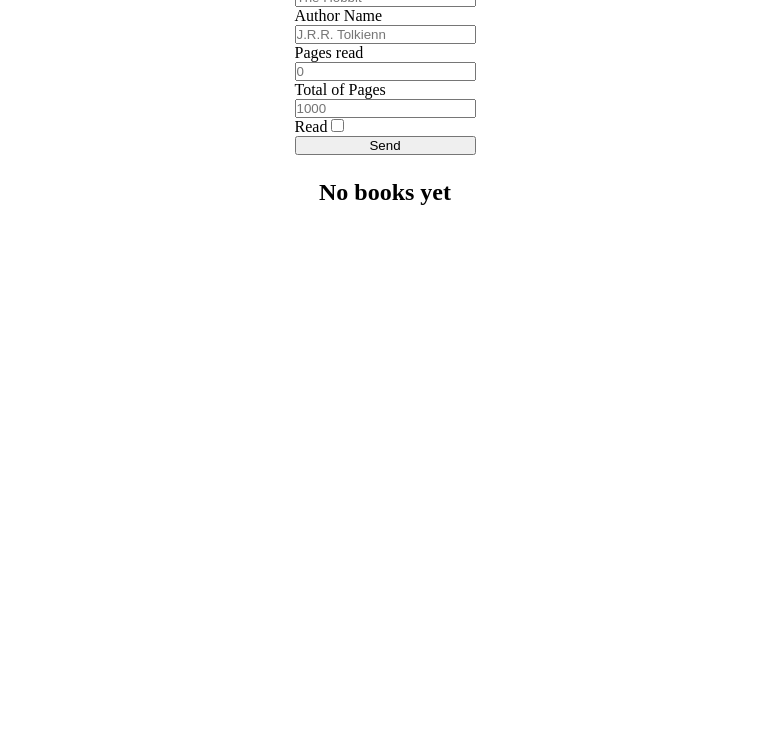
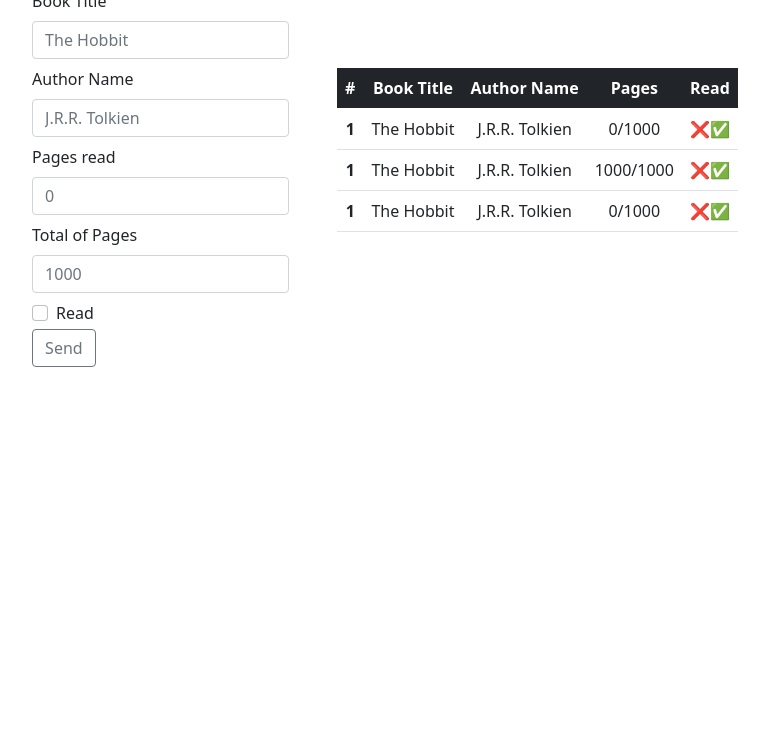
Before and after one commit to felipemagrassi/library-js, a plain HTML site: page index.html in a window 1280 px wide. Shown: the part 67-800 px from the top of the page, without its empty margins (255-1024 px from the left). Drawn offline with nearby package versions, Linux system fonts and the light colour scheme.

Commit message:
html e css feitos, terminar a logica do javascript

```diff
--- a/index.html
+++ b/index.html
@@ -5,6 +5,7 @@
   <meta charset="UTF-8">
   <meta http-equiv="X-UA-Compatible" content="IE=edge">
   <meta name="viewport" content="width=device-width, initial-scale=1.0">
+  <link href="https://cdn.jsdelivr.net/npm/bootstrap@5.0.2/dist/css/bootstrap.min.css" rel="stylesheet" integrity="sha384-EVSTQN3/azprG1Anm3QDgpJLIm9Nao0Yz1ztcQTwFspd3yD65VohhpuuCOmLASjC" crossorigin="anonymous">
   <link rel="stylesheet" href="style.css">
   <title>Library</title>
 </head>
@@ -12,36 +13,77 @@
 <body>
 
   <main>
+    <div class='addBook'>
       <h1 class="title">Library</h1>
-
       <section class="add-book">
         <form action="">
-        <label for="title">Book Title</label>
-        <input placeholder="The Hobbit" required type="text" name="title" id="title">
-        <label for="author">Author Name</label>
-        <input placeholder="J.R.R. Tolkienn" required type="text" name="author" id="author">
-
-          <label for="page-read">Pages read</label>
-          <input placeholder="0" type="number" name="page-read" id="page-read">
-
-          <label for="pages">Total of Pages</label>
-          <input placeholder="1000" required type="number" name="pages" id="pages">
-        <div class="read">
-          <label for="read">Read</label>
-          <input type="checkbox" name="read" id="read">
+          <div class="mb-2">
+            <label class='form-label' for="title">Book Title</label>
+            <input class='form-control' placeholder="The Hobbit" required type="text" name="title" id="title">
           </div>
-        <input value='Send' type='button' onclick="addBookToLibrary()">
+          <div class="mb-2">
+            <label class='form-label' for="author">Author Name</label>
+            <input class='form-control' placeholder="J.R.R. Tolkien" required type="text" name="author" id="author">
+          </div>
+          <div class="mb-2">
+            <label class='form-label' for="pagesRead">Pages read</label>
+            <input class='form-control' placeholder="0" min='0' type="number" name="pagesRead" id="pagesRead">
+          </div>
+          <div class="mb-2  ">
+            <label class='form-label' for="totalPages">Total of Pages</label>
+            <input class='form-control' placeholder="1000" min='0' required type="number" name="totalPages" id="totalPages">
+          </div>
+          <div class="mb-1 form-check">
+            <input class="form-check-input" type="checkbox" name='read' value="read" id="flexCheckDefault">
+            <label class="form-check-label" for="flexCheckDefault">
+              Read
+            </label>
+          </div>
+          <button class="btn btn-outline-secondary" type="submit" id="button-addon1"> Send </button>
         </form>
       </section>
-
+  </div>
     <section class="library">
-      <h1>No books yet</h1>
       <div class="show-books">
+        <table class="table table-hover table-responsive text-center">
+          <thead class='table-dark'>
+            <tr>
+              <th scope="col">#</th>
+              <th scope="col">Book Title</th>
+              <th scope="col">Author Name</th>
+              <th scope="col">Pages</th>
+              <th scope="col">Read</th>
+            </tr>
+          </thead>
+          <tbody>
+            <tr>
+              <th scope="row">1</th>
+              <td>The Hobbit</td>
+              <td>J.R.R. Tolkien</td>
+              <td>0/1000</td>
+              <td>❌✅</td>
+            </tr>
+            <tr>
+              <th scope="row">1</th>
+              <td>The Hobbit</td>
+              <td>J.R.R. Tolkien</td>
+              <td>1000/1000</td>
+              <td>❌✅</td>
+            </tr>
+            <tr>
+              <th scope="row">1</th>
+              <td>The Hobbit</td>
+              <td>J.R.R. Tolkien</td>
+              <td>0/1000</td>
+              <td>❌✅</td>
+            </tr>
+          </tbody>
+        </table>
       </div>
     </section>
   </main>
 
-
+  <script src="https://cdn.jsdelivr.net/npm/bootstrap@5.0.2/dist/js/bootstrap.min.js" integrity="sha384-cVKIPhGWiC2Al4u+LWgxfKTRIcfu0JTxR+EQDz/bgldoEyl4H0zUF0QKbrJ0EcQF" crossorigin="anonymous"></script>
   <script src="library.js"></script>
 
 </body>
--- a/library.js
+++ b/library.js
@@ -1,46 +1,42 @@
 let myLibrary = [];
 let uniqueID = 0;
+const form = document.querySelector("form");
 
-function Book(author, title, pages, totalPages, read) {
-  this.author = author;
-  this.title = title;
-  this.pages = pages;
-  this.totalPages = totalPages;
-  this.read = read;
-  this.id = uniqueID;
-}
-
-function validateInput(pages, totalPages) {
-  if (totalPages < pages) {
-    return false
+class Book {
+  constructor(author, title, pagesRead, totalPages, read) {
+    this.author = author;
+    this.title = title;
+    this.pagesRead = pagesRead;
+    this.totalPages = totalPages;
+    this.read = read;
+    this.id = ++uniqueID;
   }
-return true;
+  showBooks () {
+    myLibrary.forEach((book) => console.log(book))
+  }
+  removeBooks() {
+  }
 }
 
 function addBookToLibrary() {
-  let title = document.forms[0].elements["title"].value;
-  let author = document.forms[0].elements["author"].value;
-  let pages = document.forms[0].elements["page-read"].value;
-  let totalPages = document.forms[0].elements["pages"].value;
-  let read = document.forms[0].elements["read"].checked;
-  let id = uniqueID++
-  if(!validateInput(pages, totalPages)){
-    return alert('Total of pages must be greater than pages read');
+  if(verifyForm() === false) {
+    return false;
   }
-
-  let book = new Book(author, title, pages, totalPages, read);
-  myLibrary.push(book);
-
-  createBookDiv()
 
 }
 
-function createBookDiv() {
-  let library = document.querySelector(".library")
-  let bookDiv = document.createElement('div')
-  /*
-  * Remove the H1 when library has books
-  * */
-  if (library)
-  library.appendChild(bookDiv);
+function addBookToHTML(){
+
 }
+
+function verifyForm() {
+  if(+form.pagesRead.value > +form.totalPages.value) {
+    console.log(pagesRead > totalPages);
+    return false;
+  }
+}
+
+// Prevent form from submitting
+form.onsubmit = function(e){
+  e.preventDefault();
+  addBookToLibrary();}
--- a/style.css
+++ b/style.css
@@ -6,7 +6,6 @@
   box-sizing: border-box;
 }
 
-
 main {
   display: flex;
   justify-content: center;
@@ -14,18 +13,24 @@ main {
   flex-direction: column;
 }
 
-form {
+@media screen and (min-width: 1200px) {
+  main {
+    flex-direction: row;
+  }
+}
+
+.addBook {
   display: flex;
   justify-content: center;
-  align-items: flex-start;
-  flex-direction: column;
+  align-items: center;
+  flex-flow: column nowrap;
 }
 
-input[type='button']{
-  margin: auto;
-  width: 100%;
+section {
+  margin-left: 1.5rem;
+  margin-right: 1.5rem;
 }
 
-.library {
-  margin-top: 1.5rem;
+.show-books {
+  margin-top: 1rem;
 }
```
Lines whose indentation alone changed are shown as unchanged.
